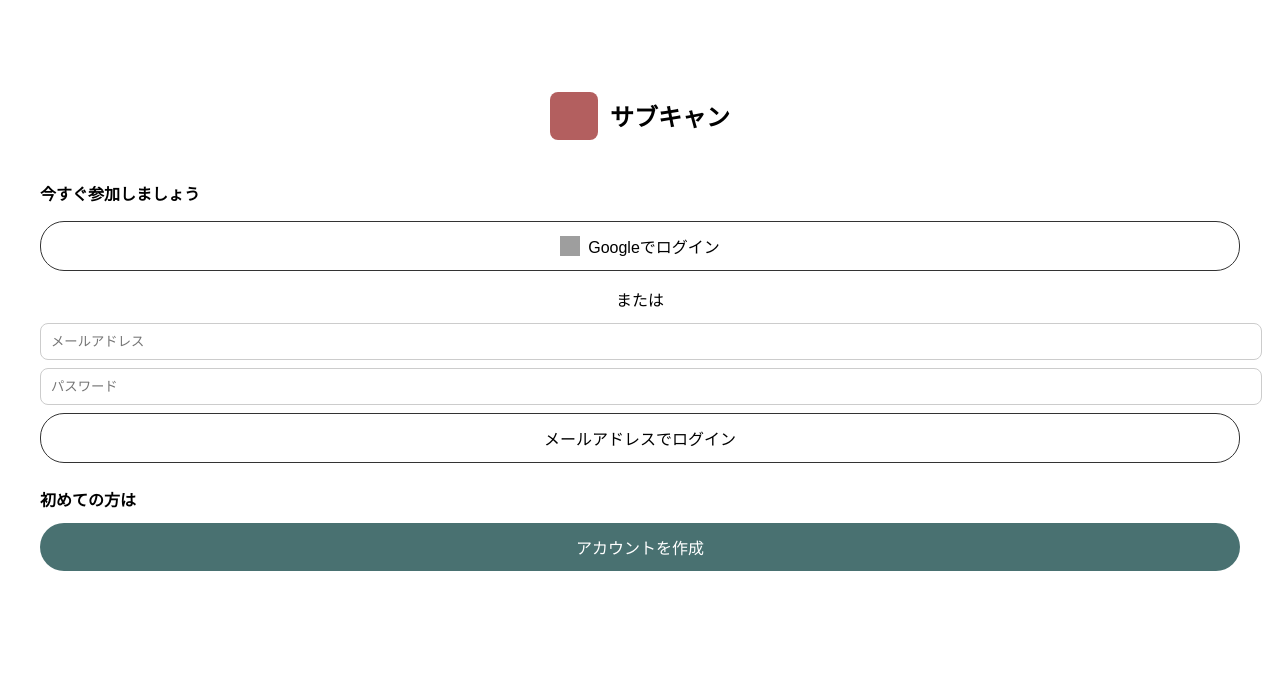
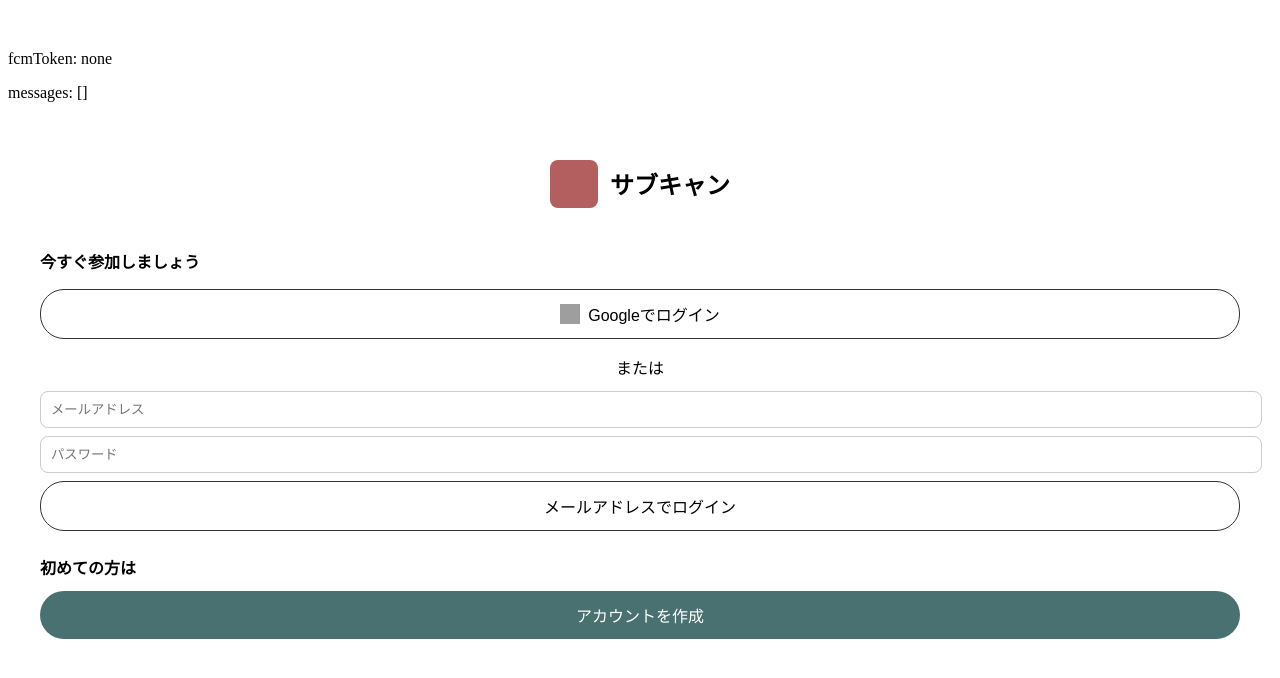
Before and after one commit to suke-0612/subcan, a Next.js app in the folder subcan/: page /auth/login in a window 1280 px wide. Shown: the top 678 px of the page. Built offline with nearby package versions, Linux system fonts and the light colour scheme; no server answers; grey boxes are pictures that could not be loaded.

Commit message:
【WIP】通知の初期設定

```diff
--- a/subcan/src/app/(public)/auth/login/page.tsx
+++ b/subcan/src/app/(public)/auth/login/page.tsx
@@ -1,6 +1,7 @@
 "use client";
 import { useState } from "react";
 import { loginWithGoogle, loginWithEmail } from "@/libs/firebase-auth";
+import useFCM from "@/utils/hooks/useFCM";
 import Image from "next/image";
 import Link from "next/link";
 
@@ -9,6 +10,8 @@ export default function LoginPage() {
   const [password, setPassword] = useState("");
   const [errorMsg, setErrorMsg] = useState("");
   const [loading, setLoading] = useState(false);
+  const { messages, fcmToken } = useFCM();
+  console.log(`messages:`, messages);
 
   const handleEmailLogin = async () => {
     setErrorMsg("");
@@ -25,6 +28,8 @@ export default function LoginPage() {
 
   return (
     <div>
+      <p>fcmToken: {fcmToken === null ? "none" : fcmToken}</p>
+      <p>messages: {JSON.stringify(messages)}</p>
       <div
         style={{
           backgroundColor: "#fff",
--- a/subcan/src/libs/firebase.ts
+++ b/subcan/src/libs/firebase.ts
@@ -1,3 +1,4 @@
+import { getMessaging, isSupported } from "firebase/messaging";
 import { getApps, initializeApp } from "firebase/app";
 import { getAuth, GoogleAuthProvider } from "firebase/auth";
 import { getFirestore } from "firebase/firestore";
@@ -14,5 +15,15 @@ const firebaseConfig = {
 const app = getApps()?.length ? getApps()[0] : initializeApp(firebaseConfig);
 
 export const auth = getAuth(app);
-export const provider = new GoogleAuthProvider(); //Googleログイン用
+export const provider = new GoogleAuthProvider(); // Googleログイン用
 export const db = getFirestore(app);
+
+// Firebase Cloud Messagingの初期化
+export const messaging = (await isSupported()) ? getMessaging(app) : null;
+isSupported().then((supported) => {
+  if (supported) {
+    console.log("Firebase Cloud Messaging is supported");
+  } else {
+    console.error("Firebase Cloud Messaging is not supported");
+  }
+});
--- /dev/null
+++ b/subcan/src/utils/hooks/useFCM.ts
@@ -0,0 +1,24 @@
+import { useEffect, useState } from "react";
+import useFCMToken from "@/utils/hooks/useFCMToken";
+import { messaging } from "@/libs/firebase";
+import { MessagePayload, onMessage } from "firebase/messaging";
+
+const useFCM = () => {
+  const fcmToken = useFCMToken();
+  const [messages, setMessages] = useState<MessagePayload[]>([]);
+
+  useEffect(() => {
+    if ("serviceWorker" in navigator && fcmToken) {
+      if (messaging === null) return;
+      const unsubscribe = onMessage(messaging, (payload) => {
+        setMessages((messages) => [...messages, payload]);
+      });
+
+      return () => unsubscribe();
+    }
+  }, [fcmToken]);
+
+  return { fcmToken, messages };
+};
+
+export default useFCM;
--- /dev/null
+++ b/subcan/src/utils/hooks/useFCMToken.ts
@@ -0,0 +1,30 @@
+"use client";
+import { useEffect, useState } from "react";
+import { getToken } from "firebase/messaging";
+import useNotificationPermissionStatus from "@/utils/hooks/useNotificationPermissionStatus";
+import { messaging } from "@/libs/firebase";
+
+const useFCMToken = () => {
+  const permission = useNotificationPermissionStatus();
+  const [fcmToken, setFcmToken] = useState<string | null>(null);
+
+  useEffect(() => {
+    const retrieveToken = async () => {
+      if (typeof window !== "undefined" && "serviceWorker" in navigator) {
+        if (permission === "granted" && messaging !== null) {
+          const token = await getToken(messaging, {
+            vapidKey: process.env.NEXT_PUBLIC_FIREBASE_VAPID_KEY,
+          });
+
+          setFcmToken(token);
+        }
+      }
+    };
+
+    retrieveToken();
+  }, [permission]);
+
+  return fcmToken;
+};
+
+export default useFCMToken;
--- /dev/null
+++ b/subcan/src/utils/hooks/useNotificationPermissionStatus.ts
@@ -0,0 +1,20 @@
+"use client";
+import { useEffect, useState } from "react";
+
+const useNotificationPermissionStatus = () => {
+  const [permission, setPermission] =
+    useState<NotificationPermission>("default");
+  useEffect(() => {
+    const handler = () => setPermission(Notification.permission);
+    handler();
+    Notification.requestPermission().then(handler);
+    navigator.permissions
+      .query({ name: "notifications" })
+      .then((notificationPerm) => {
+        notificationPerm.onchange = handler;
+      });
+  }, []);
+  return permission;
+};
+
+export default useNotificationPermissionStatus;
```
Also changed, not shown: 1 other file (tests, documents, lock files or other folders).
